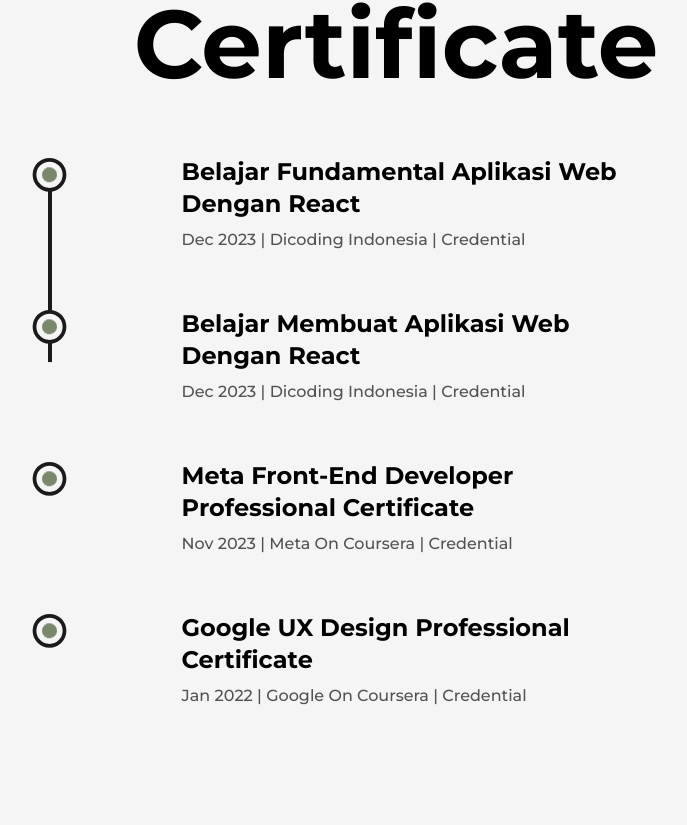
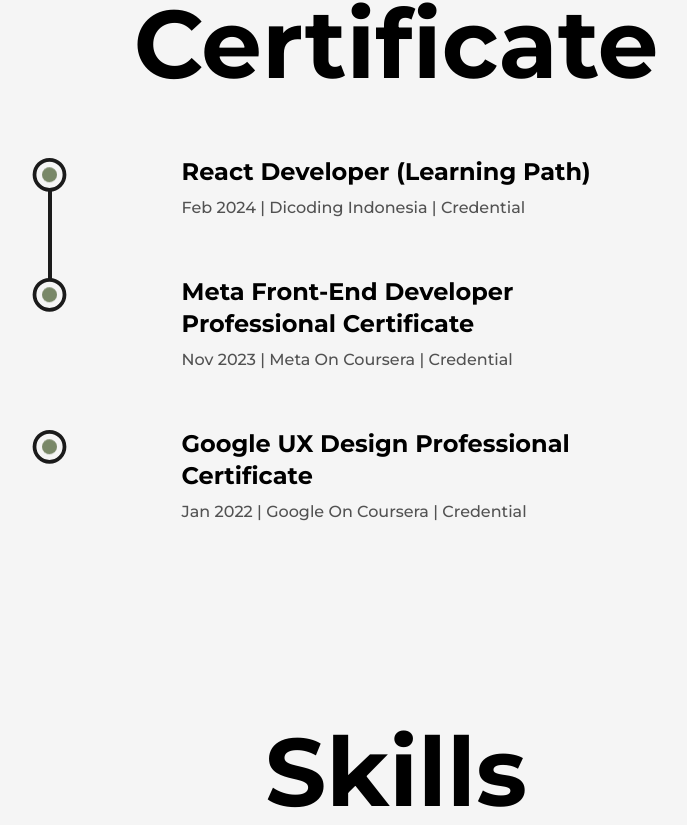
Before and after one commit to gifariarsal/portfolio, a Next.js app: page /about in a window 1280 px wide. Shown: the part 2932-3757 px from the top of the page, without its empty margins (244-931 px from the left). Built offline with nearby package versions, Linux system fonts and the light colour scheme.

Commit message:
refactor: adjust FeaturedProject title size on sm screens, edit Certificate data
- Fine-tuned the size of the FeaturedProject title for small screen devices to enhance readability and layout responsiveness.
- Updated the Certificate data to ensure accuracy and relevance of the displayed information.

```diff
--- a/src/components/Certificate.js
+++ b/src/components/Certificate.js
@@ -7,7 +7,7 @@ const Details = ({ type, time, place, credential }) => {
   return (
     <li
       ref={ref}
-      className="my-6 first:mt-0 last:mb-0 w-[60%] md:w-[80%] mx-auto flex flex-col items-center justify-between"
+      className="my-6 first:mt-0 last:mb-0 w-[60%] md:w-[80%] mx-auto flex flex-col items-start justify-between"
     >
       <LiIcon reference={ref} />
       <motion.div
@@ -45,16 +45,10 @@ const Certificate = () => {
         />
         <ul className="w-full flex flex-col items-start justify-between ml-4 xs:ml-2">
           <Details
-            type="Belajar Fundamental Aplikasi Web dengan React"
-            time="Dec 2023"
+            type="React Developer (Learning Path)"
+            time="Feb 2024"
             place="Dicoding Indonesia"
-            credential="https://www.dicoding.com/certificates/81P2V34LOPOY"
-          />
-          <Details
-            type="Belajar Membuat Aplikasi Web dengan React"
-            time="Dec 2023"
-            place="Dicoding Indonesia"
-            credential="https://www.dicoding.com/certificates/1OP8N686VXQK"
+            credential="https://drive.google.com/drive/folders/1Rx5JWlRRoSq2Kwa42Zw-Cf-uRJZCVjhD?usp=sharing"
           />
           <Details
             type="Meta Front-End Developer Professional Certificate"
--- a/src/components/FeaturedProject.js
+++ b/src/components/FeaturedProject.js
@@ -36,7 +36,7 @@ const FeaturedProject = ({ title, type, summary, img, link, github }) => {
           target="_blank"
           className="hover:underline underline-offset-2"
         >
-          <h2 className="my-2 w-full text-left text-3xl font-bold dark:text-light sm:text-sm">
+          <h2 className="my-2 w-full text-left text-3xl font-bold dark:text-light">
             {title}
           </h2>
         </Link>
--- a/src/components/Project.js
+++ b/src/components/Project.js
@@ -33,7 +33,7 @@ const Project = ({ title, type, img, link, github }) => {
           target="_blank"
           className="hover:underline underline-offset-2"
         >
-          <h2 className="my-2 w-full text-left text-2xl font-bold lg:text-2xl">
+          <h2 className="my-2 w-full text-left text-2xl font-bold">
             {title}
           </h2>
         </Link>
```
